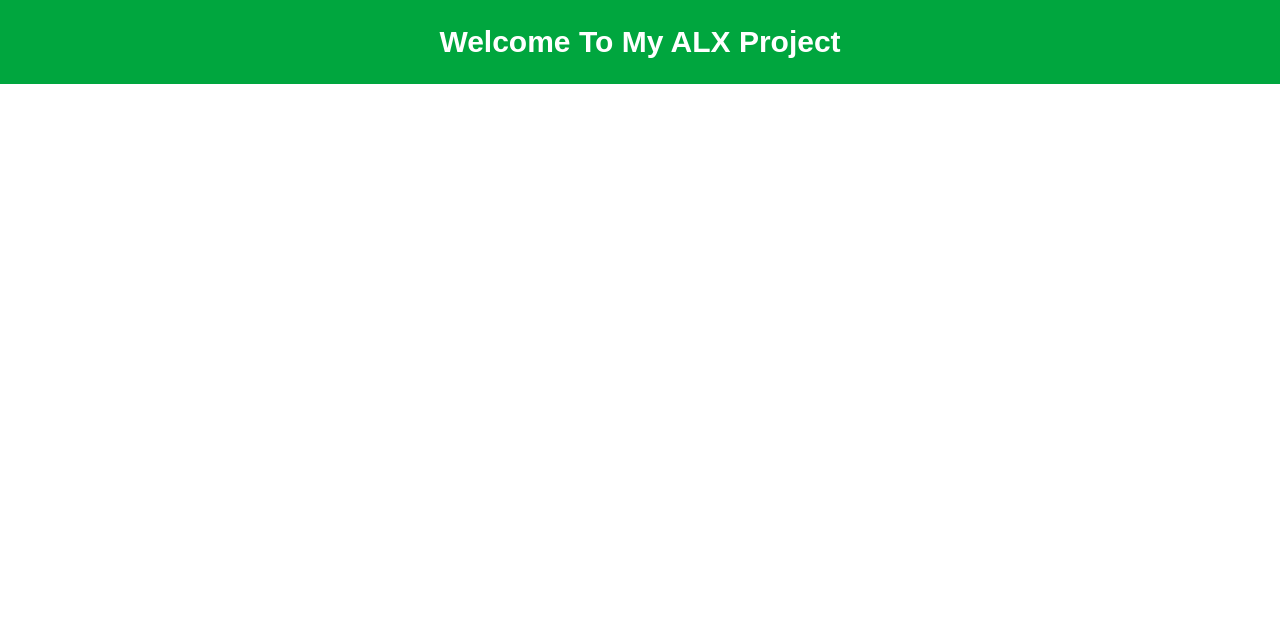
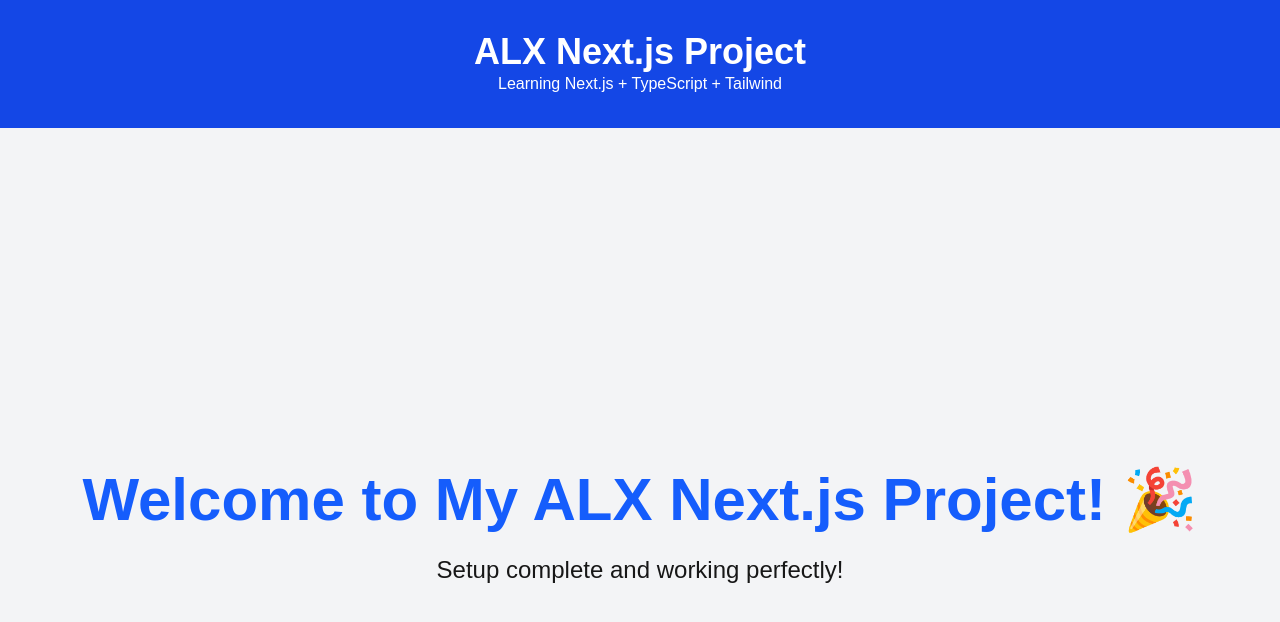
Before and after one commit to Innosa/alx-project-0x02-setup, a Next.js app in the folder alx-project-2/: page / in a window 1280 px wide. Shown: the top 622 px of the page. Built offline with nearby package versions, Linux system fonts and the light colour scheme.

Commit message:
fix all checker errors

```diff
--- a/alx-project-2/components/layout/Header.tsx
+++ b/alx-project-2/components/layout/Header.tsx
@@ -1,27 +1,8 @@
-// components/layout/Header.tsx
-
-import React from "react";
-import Link from "next/link";
-
-const Header: React.FC = () => {
+export default function Header() {
   return (
-    <header className="w-full bg-blue-600 text-white p-4 shadow-md">
-      <div className="max-w-6xl mx-auto flex justify-between items-center">
-
-        {/* Logo */}
-        <h2 className="text-xl font-bold">
-          <Link href="/">MyProperty</Link>
-        </h2>
-
-        {/* Navigation */}
-        <nav className="flex gap-4">
-          <Link href="/home">Home</Link>
-          <Link href="/about">About</Link>
-        </nav>
-
-      </div>
+    <header className="bg-blue-700 text-white p-8 text-center">
+      <h1 className="text-4xl font-bold">ALX Next.js Project</h1>
+      <p>Learning Next.js + TypeScript + Tailwind</p>
     </header>
   );
-};
-
-export default Header;
+}
--- /dev/null
+++ b/alx-project-2/interfaces/index.ts
@@ -0,0 +1,4 @@
+export interface User {
+  name: string;
+  role: string;
+}
--- a/alx-project-2/pages/index.tsx
+++ b/alx-project-2/pages/index.tsx
@@ -1,7 +1,15 @@
+import Header from '@/components/layout/Header';
+
 export default function Home() {
   return (
-    <header className="bg-green-600 text-white p-6 text-center">
-      <h1 className="text-3xl font-bold">Welcome To My ALX Project</h1>
-    </header>
+    <>
+      <Header />
+      <main className="flex min-h-screen flex-col items-center justify-center bg-gray-100">
+        <h1 className="text-6xl font-bold text-blue-600">
+          Welcome to My ALX Next.js Project! 🎉
+        </h1>
+        <p className="mt-6 text-2xl">Setup complete and working perfectly!</p>
+      </main>
+    </>
   );
 }
```
